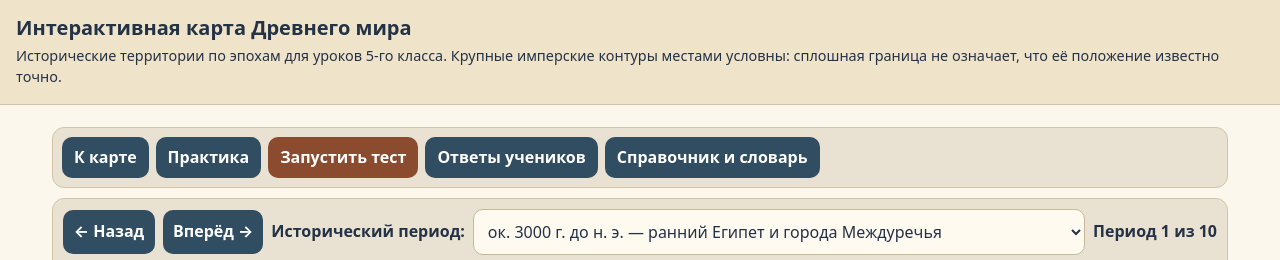
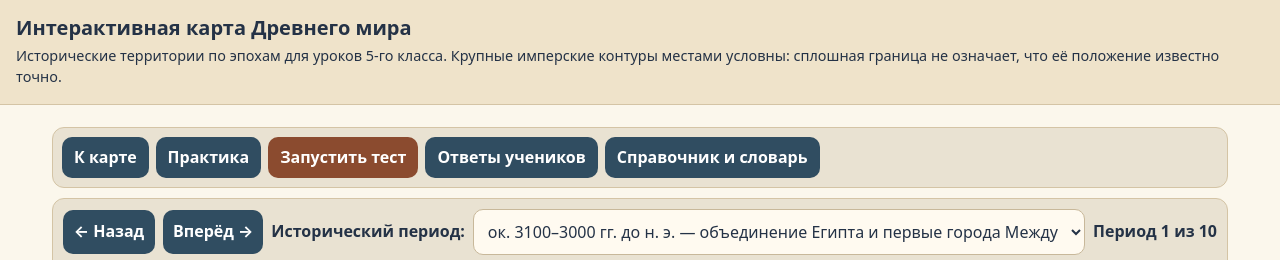
Before and after one commit to vwj8rh6b68-max/ancient-world-map, a plain HTML site: page geographic-map-v2-prototype/map-v2.html in a window 1280 px wide. Shown: the top 260 px of the page. Drawn offline with nearby package versions, Linux system fonts and the light colour scheme; no server answers.

Commit message:
Align initial timeline label with restored Egypt section

```diff
--- a/geographic-map-v2-prototype/map-v2.html
+++ b/geographic-map-v2-prototype/map-v2.html
@@ -44,7 +44,7 @@ button{background:#304d61;color:white;border:0;font-weight:650}.curriculum-panel
 <div class="controls" id="controls">
 <button id="prev" type="button">← Назад</button><button id="next" type="button">Вперёд →</button>
 <label for="era">Исторический период:</label><select id="era">
-<option value="0">ок. 3000 г. до н. э. — ранний Египет и города Междуречья</option>
+<option value="0">ок. 3100–3000 гг. до н. э. — объединение Египта и первые города Междуречья</option>
 <option value="1">ок. 2300 г. до н. э. — Аккадская держава и Индская цивилизация</option>
 <option value="2">ок. 1500 г. до н. э. — Египет Нового царства</option>
 <option value="3">IX–VII вв. до н. э. — расширение Ассирийской державы</option>
```
